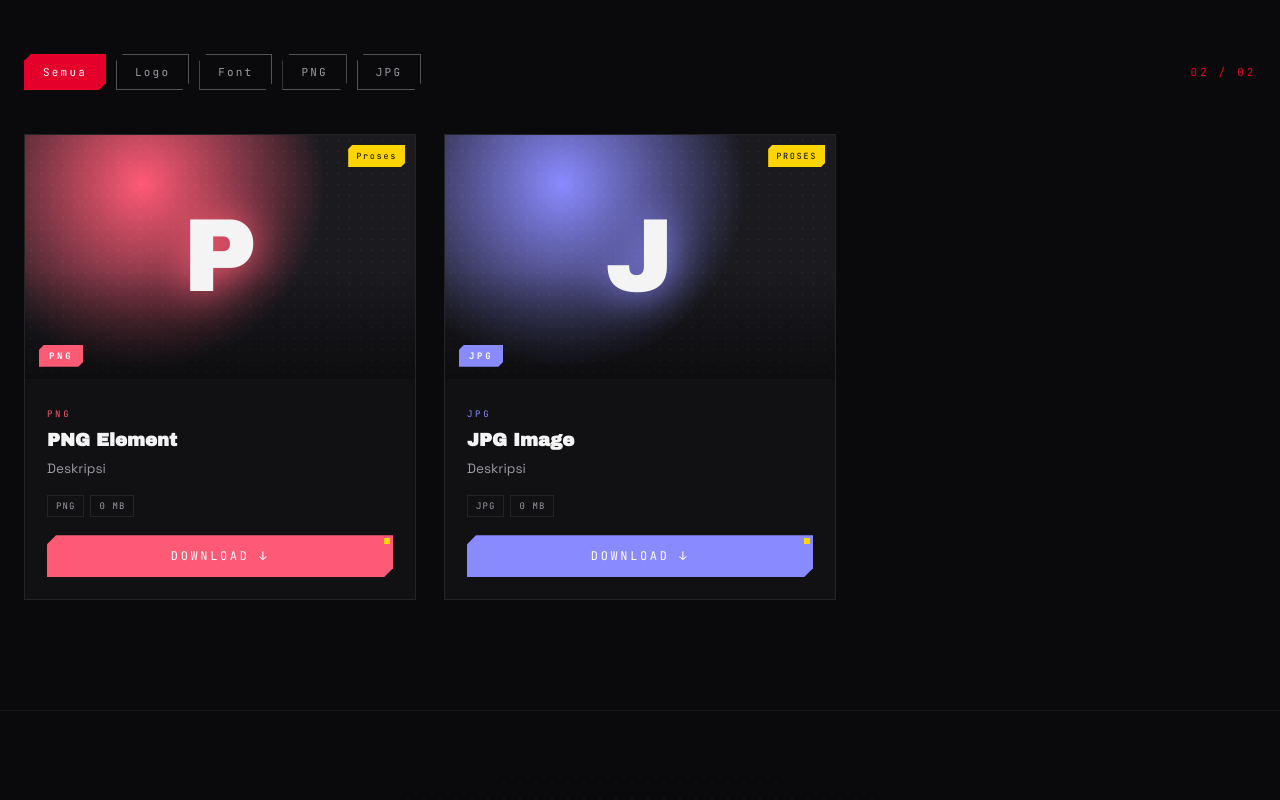
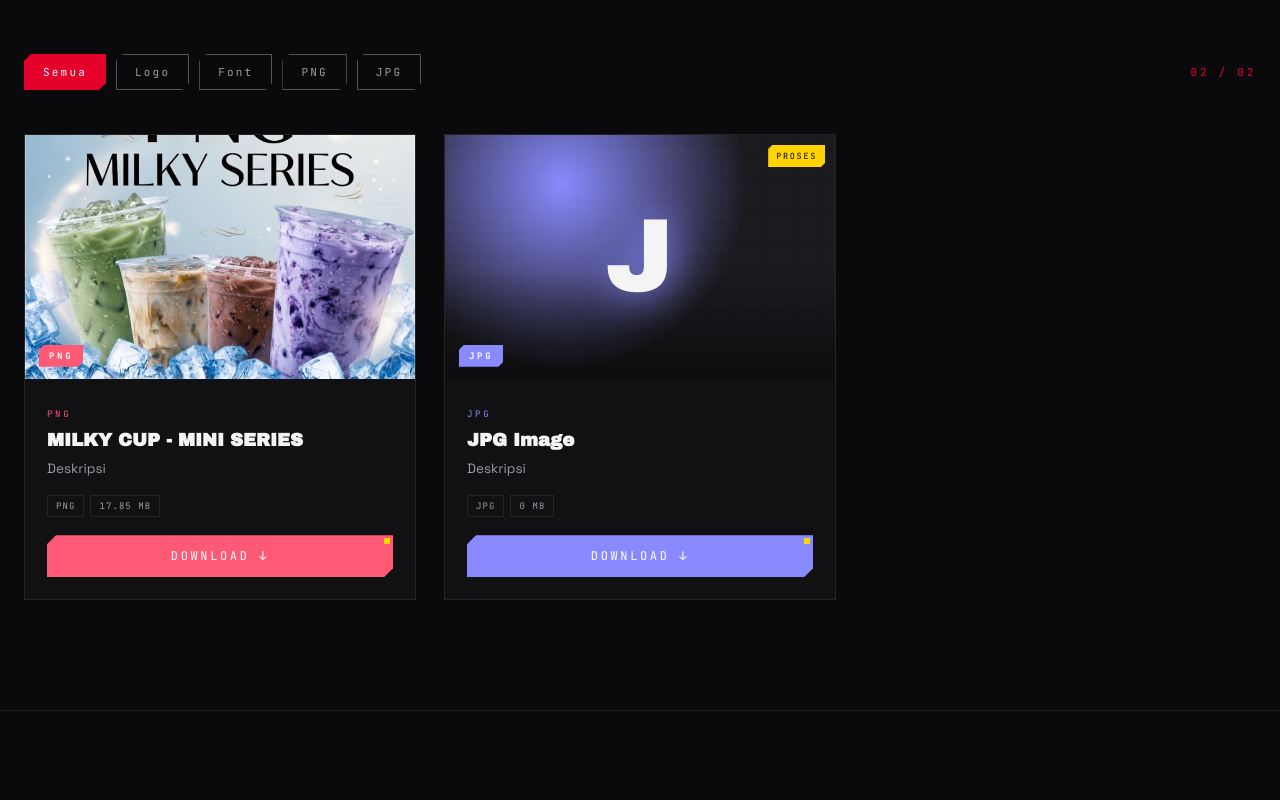
Before and after one commit to a80ul/archivamile, a plain HTML site: page arsip.html in a window 1280 px wide. Shown: the part 1020-1820 px from the top of the page. Drawn offline with Linux system fonts and the light colour scheme.

Commit message:
push thumb and milkseries

```diff
--- a/arsip.html
+++ b/arsip.html
@@ -296,25 +296,25 @@
       <article class="fd-card reveal"
         data-cat="png"
         style="--tc:#ff5a75"
-        data-creator="Karya Asli — Arcivamile"
+        data-creator="Arcivamile"
         data-date="-"
         data-format="PNG"
-        data-size="0 MB"
+        data-size="17.85 MB"
         data-license="Free personal &amp; commercial">
-        <span class="fd-card-badge">Proses</span>
+        <!-- <span class="fd-card-badge">Proses</span> -->
         <div class="fd-tile">
-          <img class="fd-thumb" src="img/thumb/contoh-png.png" alt="PNG Element" onerror="this.remove()">
+          <img class="fd-thumb" src="img/thumb/pngmilkseries.jpg" alt="MILKY CUP - MINI SERIES" onerror="this.remove()">
           <span>P</span>
           <b>PNG</b>
         </div>
         <div class="fd-body">
           <span class="fd-cat">PNG</span>
-          <h3>PNG Element</h3>
+          <h3>MILKY CUP - MINI SERIES</h3>
           <p>Deskripsi</p>
           <div class="fd-meta">
-            <span>PNG</span><span>0 MB</span>
+            <span>PNG</span><span>17.85 MB</span>
           </div>
-          <a href="#" target="_blank" rel="noopener" class="fd-btn">DOWNLOAD &#8595;<span></span></a>
+          <a href="https://drive.google.com/uc?export=download&id=1bR7w0iiPsWWa10v8Jj8x-UbnvpKACyRV" target="_blank" rel="noopener" class="fd-btn">DOWNLOAD &#8595;<span></span></a>
         </div>
       </article>
 
```
Also changed, not shown: img/thumb/pngmilkseries.jpg (added).
